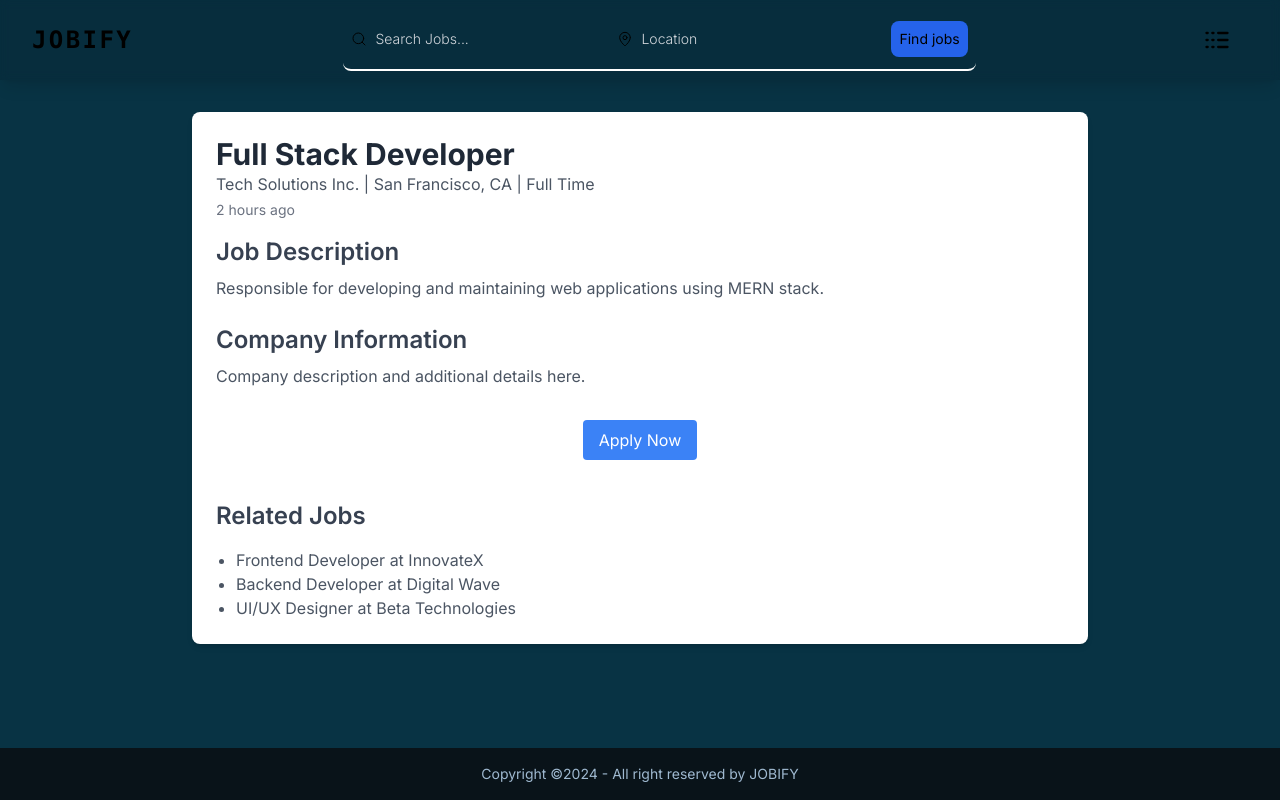
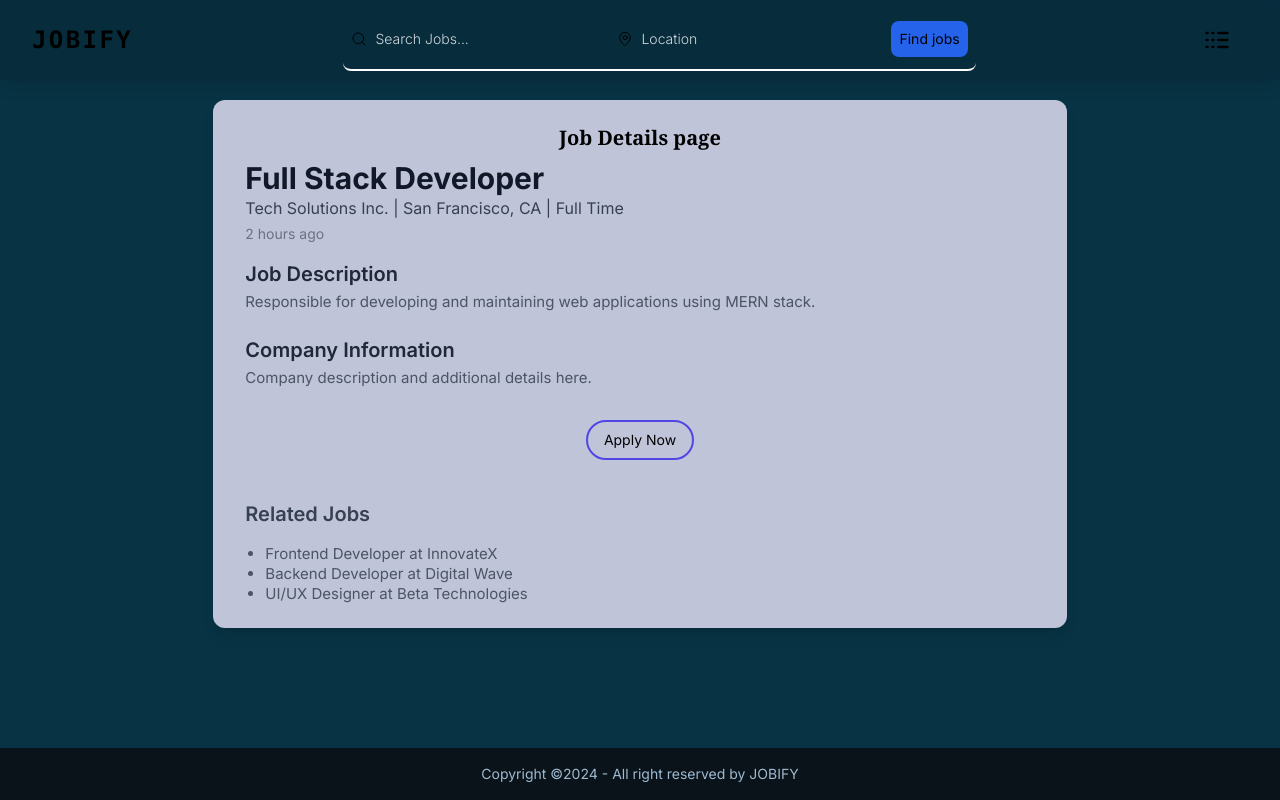
Before and after one commit to tilak-dev/next_job_application, a Next.js app: page /jobs/1 in a window 1280 px wide. Built offline with nearby package versions, Linux system fonts and the light colour scheme.

Commit message:
ui updated

```diff
--- a/src/app/(app)/jobs/[id]/page.tsx
+++ b/src/app/(app)/jobs/[id]/page.tsx
@@ -3,14 +3,13 @@ import { useParams, useRouter } from "next/navigation";
 import React from "react";
 import jobData from "@/cardData.json";
 
-
 function IdPage() {
-  const router = useRouter()
+  const router = useRouter();
   const params = useParams();
   const { id } = params;
-  const handleOnClick = ()=>{
-    router.push('/jobs')
-  }
+  const handleOnClick = () => {
+    router.push("/jobs");
+  };
 
   // fetch the job data from an API using the id parameter
   try {
@@ -20,13 +19,17 @@ function IdPage() {
     }
     // render the job data on the page
     return (
+      <div className=" flex justify-center items-center py-5">
         <div
-        className="max-w-4xl mx-auto p-6 bg-white shadow-md rounded-lg mt-8 mb-6
+          className="px-8 py-6 bg-violet-100/80 rounded-xl shadow-lg md:w-2/3 w-4/5
     "
         >
+          <h1 className="text-black font-serif font-extrabold text-center md:text-xl md:mb-2 ">Job Details page</h1>
           <div className="mb-4">
-          <h1 className="text-3xl font-bold text-gray-800">{job.job_title}</h1>
-          <p className="text-gray-600">
+            <h1 className="md:text-3xl text-xl font-bold text-gray-900">
+              {job.job_title}
+            </h1>
+            <p className="text-gray-700">
               {job.company_name} | {job.location} | {job.job_type}
             </p>
             <p className="text-gray-500 text-sm mt-1">{job.time_stamp}</p>
@@ -34,40 +37,44 @@ function IdPage() {
 
           {/* Job Description */}
           <div className="mb-6">
-          <h2 className="text-2xl font-semibold text-gray-700 mb-2">
+            <h2 className="md:text-xl text-lg font-semibold text-gray-800 md:mb-1">
               Job Description
             </h2>
-          <p className="text-gray-600">{job.job_description}</p>
+            <p className="break-all  text-gray-600 md:text-[15px] text-sm">{job.job_description}</p>
           </div>
 
           {/* Company Information */}
           <div className="mb-6">
-          <h2 className="text-2xl font-semibold text-gray-700 mb-2">
+            <h2 className="md:text-xl text-lg  font-semibold text-gray-800 md:mb-1">
               Company Information
             </h2>
-          <p className="text-gray-600">
+            <p className="text-gray-600 md:text-[15px] text-sm  break-all ">
               Company description and additional details here.
             </p>
           </div>
 
           {/* Apply Section */}
           <div className="text-center mt-8">
-          <button className="bg-blue-500 text-white py-2 px-4 rounded hover:bg-blue-600" onClick={handleOnClick}>
+            <button
+              className=" hover:bg-[#5046e6] border-[#5046e6] border-[2px] transition-all ease-in-out duration-300 px-4 py-2 text-sm text-black hover:text-white rounded-3xl hover:rounded-3xl"
+              onClick={handleOnClick}
+            >
               Apply Now
             </button>
           </div>
 
           {/* Related Jobs Section */}
           <div className="mt-10">
-          <h2 className="text-2xl font-semibold text-gray-700 mb-4">
+            <h2 className="md:text-xl text-lg font-semibold text-gray-700 mb-4">
               Related Jobs
             </h2>
             {/* Add related job listings here */}
-          <ul className="list-disc ml-5 text-gray-600">
+            <ul className="list-disc ml-5 text-gray-600 md:text-[15px] text-sm">
               <li>Frontend Developer at InnovateX</li>
               <li>Backend Developer at Digital Wave</li>
               <li>UI/UX Designer at Beta Technologies</li>
             </ul>
+          </div>
         </div>
       </div>
     );
--- a/src/components/Navbar.tsx
+++ b/src/components/Navbar.tsx
@@ -32,12 +32,11 @@ function Navbar() {
         <div className="drawer ">
           <input id="my-drawer" type="checkbox" className=" drawer-toggle" />
           <div className="drawer-content ">
-            {/* Page content here */}
             <label htmlFor="my-drawer" className="btn rounded-3xl btn-ghost ">
             <Logs size={28} />
             </label>
           </div>
-          <div className=" drawer-side">
+          <div className=" drawer-side "  >
             <label
               htmlFor="my-drawer"
               aria-label="close sidebar"
@@ -45,11 +44,8 @@ function Navbar() {
             ></label>
             <ul className="menu bg-base-200 text-base-content min-h-full w-80 p-4">
               {/* Sidebar content here */}
-              <li>
-                <a>Sidebar Item 1</a>
-              </li>
-              <li>
-                <a>Sidebar Item 2</a>
+              <li className="flex justify-center items-center ">
+               work is on progress...
               </li>
             </ul>
           </div>
```
Lines whose indentation alone changed are shown as unchanged.
